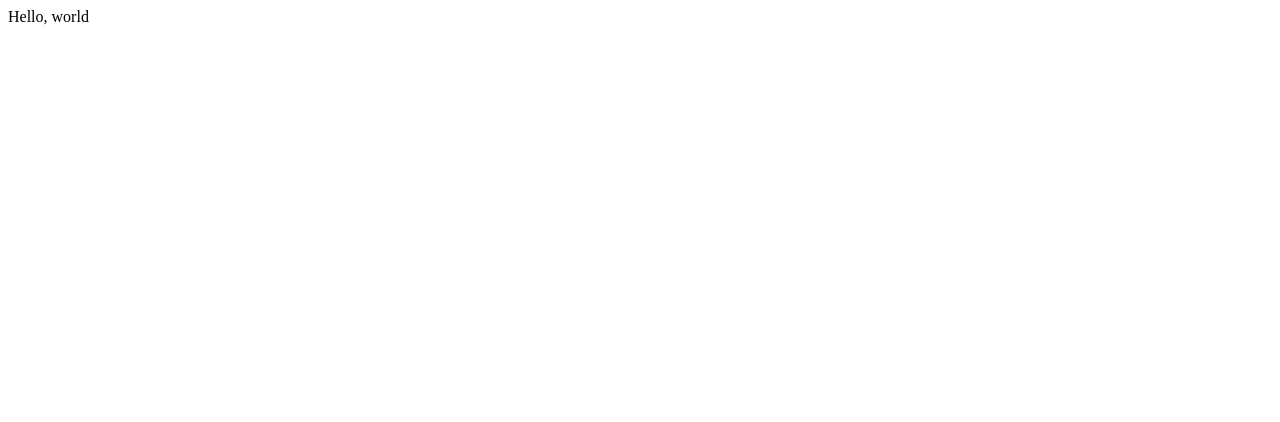
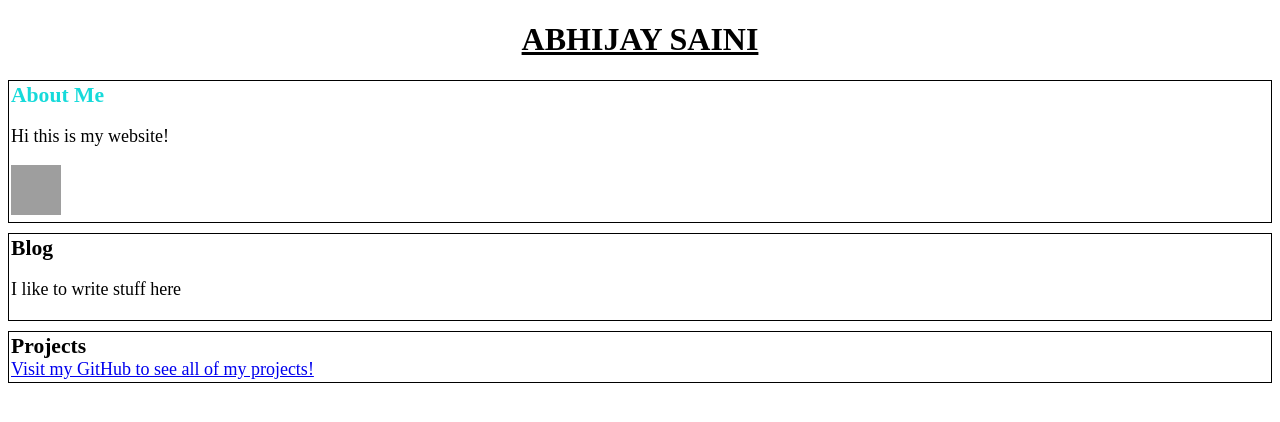
Before and after one commit to AbhijayS/abhijays.github.io, a plain HTML site: page index.html in a window 1280 px wide. Drawn offline with Linux system fonts and the light colour scheme; grey boxes are pictures that could not be loaded.

Commit message:
basic reqs

```diff
--- a/index.html
+++ b/index.html
@@ -1 +1,30 @@
-Hello, world
+<!DOCTYPE html>
+<html lang="en">
+<head>
+    <meta charset="UTF-8">
+    <meta name="viewport" content="width=device-width, initial-scale=1.0">
+    <meta name="description" content="Abhijay Saini's website">
+    <meta name="keywords" content="HTML, CSS, JavaScript">
+    <meta name="author" content="Abhijay Saini">
+    <title>Abhijay Saini</title>
+    <link rel="stylesheet" href="stylesheet.css">
+</head>
+<body>
+    <h1>ABHIJAY SAINI</h1>
+    <div id="sections">
+        <div id="about-section" class="section">
+            <div class="section-title">About Me</div>
+            <p>Hi this is my website!</p>
+            <img src="https://avatars.githubusercontent.com/u/22242257?v=4" alt="my picture" width="50px" height="50px">
+        </div>
+        <div id="blog-section" class="section">
+            <div class="section-title">Blog</div>
+            <p>I like to write stuff here </p>
+        </div>
+        <div id="projects-section" class="section">
+            <div class="section-title">Projects</div>
+            <a href="https://github.com/AbhijayS">Visit my GitHub to see all of my projects!</a>
+        </div>
+    </div>
+</body>
+</html>
--- /dev/null
+++ b/stylesheet.css
@@ -0,0 +1,25 @@
+h1 {
+    text-align: center;
+    text-decoration: underline;
+}
+
+.section {
+    font-size: large;
+    border: 1px solid black;
+    margin-top: 10px;
+    margin-bottom: 10px;
+    padding: 2px;
+}
+
+.section-title {
+    font-size: larger;
+    font-weight: bold;
+}
+
+#about-section .section-title{
+    color: rgb(22, 218, 218);
+}
+
+a:hover {
+    color: grey;
+}
```
Also changed, not shown: 1 other file.
